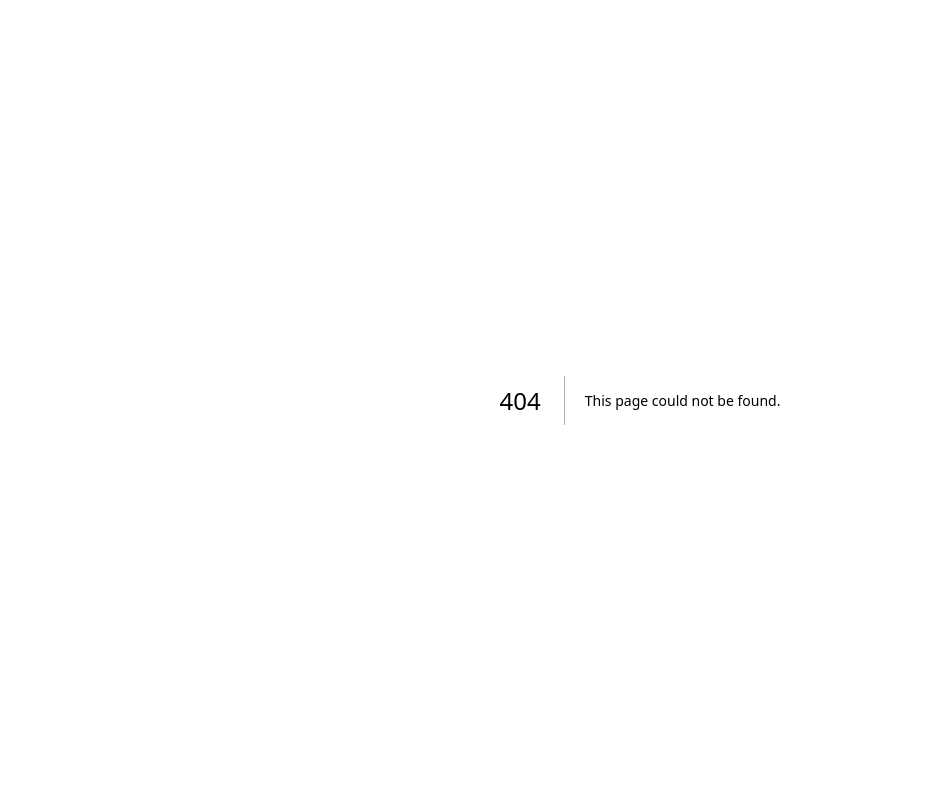
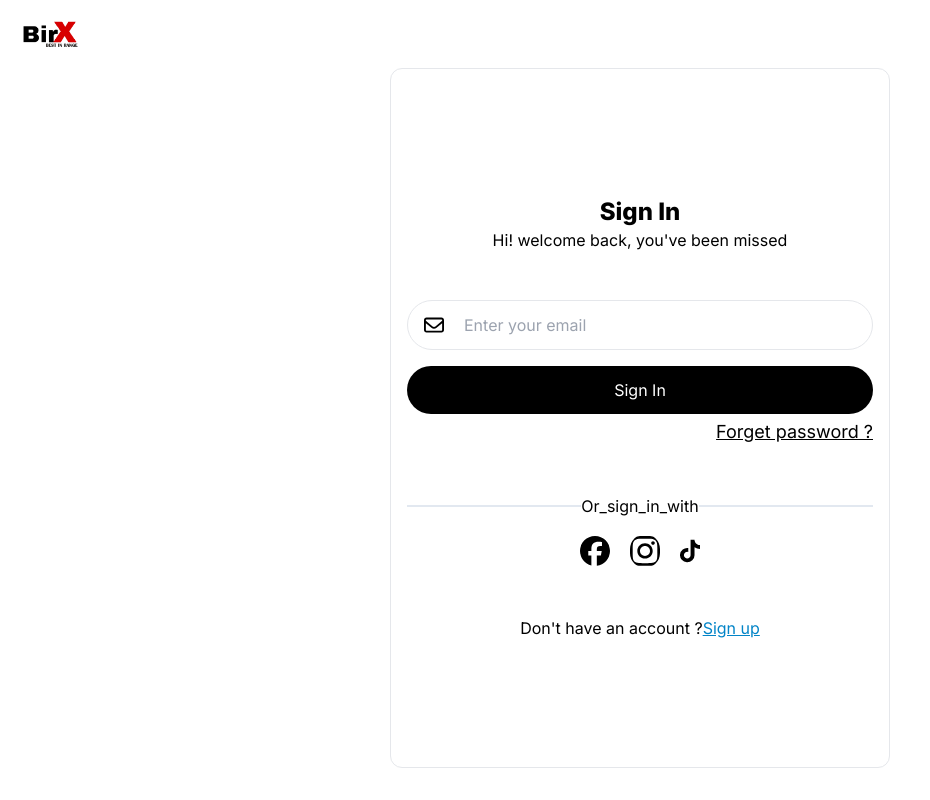
Before and after one commit to Shahabuddin1122/BirX, a Next.js app in the folder frontend/: page /login in a window 1280 px wide. Before the commit this address had no page. Shown: the whole page, without its empty margins (0-930 px from the left). Built offline with nearby package versions, Linux system fonts and the light colour scheme.

Commit message:
add login page

```diff
--- /dev/null
+++ b/frontend/src/app/login/page.tsx
@@ -0,0 +1,45 @@
+import Image from "next/image";
+import Button from "@/components/Button";
+import React from "react";
+
+const Page = () => {
+    return (
+        <>
+            <Image src={"/logo.png"} alt={"logo"} width={100} height={100} className={'px-4'}/>
+            <div className={'md:mx-auto px-4 md:w-[500px] md:border rounded-xl h-[700px] flex flex-col justify-center gap-y-12'}>
+                <div className={'flex flex-col justify-center items-center'}>
+                    <h1 className={'text-2xl font-extrabold'}>Sign In</h1>
+                    <p>Hi! welcome back, you&apos;ve been missed</p>
+                </div>
+                <div className={'w-full flex flex-col gap-y-1'}>
+                    <div className={'flex flex-col gap-y-4'}>
+                        <div className={'w-full border bg-white flex gap-x-2 rounded-full px-4'}>
+                            <Image src={'/email.svg'} alt={'email'} width={20} height={20}/>
+                            <input placeholder={'Enter your email'}
+                                   className={'p-3 w-full rounded-full focus:outline-none'}/>
+                        </div>
+                        <button className={'py-3 w-full bg-black text-white rounded-full'}>Sign In</button>
+                    </div>
+                    <p className={'flex justify-end text-lg underline'}>Forget password ?</p>
+                </div>
+                <div className={'flex flex-col gap-y-4'}>
+                    <div className={'flex justify-center items-center'}>
+                        <div className={"w-full bg-slate-200 h-0.5"}></div>
+                        <p>{"Or_sign_in_with"}</p>
+                        <div className={"w-full bg-slate-200 h-0.5"}></div>
+                    </div>
+                    <div className={"flex justify-center gap-x-5"}>
+                        <Image src={"/facebook.svg"} alt={"facebook"} width={30} height={30}
+                               className={"rounded-full"}/>
+                        <Image src={"/instagram.svg"} alt={"instagram"} width={30} height={30}
+                               className={"rounded-full"}/>
+                        <Image src={"/tiktok.svg"} alt={"tiktok"} width={20} height={20} className={"rounded-full"}/>
+                    </div>
+                </div>
+                <p className={'flex justify-center'}>Don&apos;t have an account ?<span className={'text-sky-600 underline'}> Sign up</span></p>
+
+            </div>
+        </>
+    );
+}
+export default Page;
```
